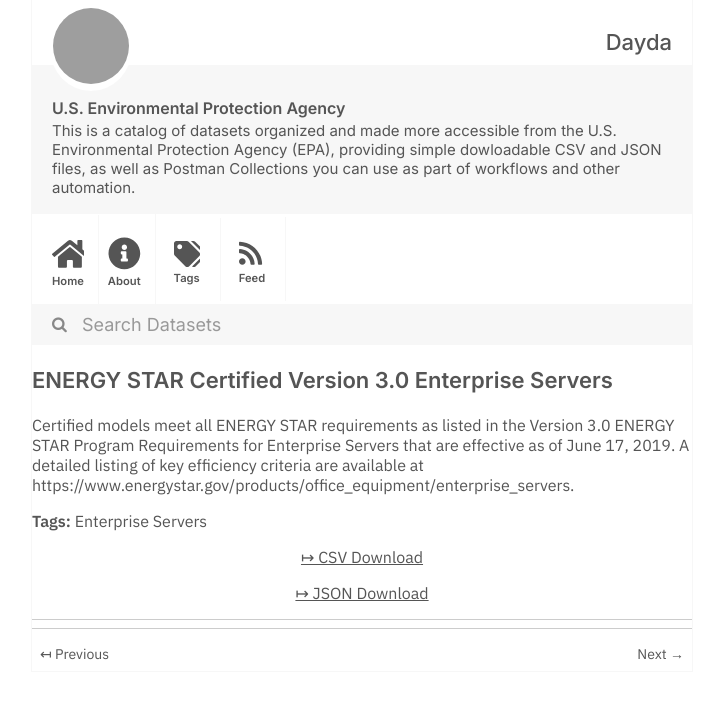
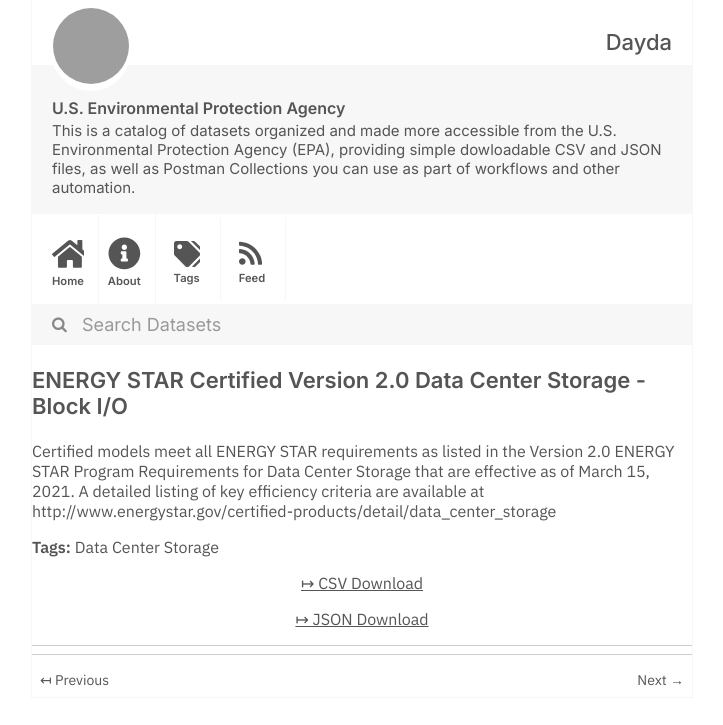
Before and after one commit to dayda-entities/us-environmental-protection-agency, a Jekyll site: the page built from _posts/2020-11-12-energy-star-certified-version-.md, in a window 1280 px wide, cut to the strip 0-725 px from the top of the page. Shown: the whole strip, without its empty margins (278-1001 px from the left). Built offline with Jekyll 4.4.1, drawn with Linux system fonts in a browser that asks for light colours; grey boxes are pictures that could not be loaded.

Commit message:
Publish Data

```diff
--- a/_posts/2020-11-12-energy-star-certified-version-.md
+++ b/_posts/2020-11-12-energy-star-certified-version-.md
@@ -1,15 +1,15 @@
 ---
-title: ENERGY STAR Certified Version 3.0 Enterprise Servers
-created: '2020-11-12T14:52:33.653589'
-modified: '2021-05-15T10:46:35.778460'
+title: ENERGY STAR Certified Version 2.0 Data Center Storage - Block I/O
+created: '2020-11-12T14:52:06.922908'
+modified: '2021-05-15T10:44:35.558318'
 state: active
 type: dataset
 tags:
-  - Enterprise Servers
+  - Data Center Storage
 groups: []
-csv_url: 'https://data.energystar.gov/api/views/qifb-fcj2/rows.csv?accessType=DOWNLOAD'
-json_url: 'https://data.energystar.gov/api/views/qifb-fcj2/rows.json?accessType=DOWNLOAD'
+csv_url: 'https://data.energystar.gov/api/views/3uec-2gqf/rows.csv?accessType=DOWNLOAD'
+json_url: 'https://data.energystar.gov/api/views/3uec-2gqf/rows.json?accessType=DOWNLOAD'
 layout: post
 
 ---
-Certified models meet all ENERGY STAR requirements as listed in the Version 3.0 ENERGY STAR Program Requirements for Enterprise Servers that are effective as of June 17, 2019. A detailed listing of key efficiency criteria are available at https://www.energystar.gov/products/office_equipment/enterprise_servers.
+Certified models meet all ENERGY STAR requirements as listed in the Version 2.0 ENERGY STAR Program Requirements for Data Center Storage that are effective as of March 15, 2021. A detailed listing of key efficiency criteria are available at http://www.energystar.gov/certified-products/detail/data_center_storage
```
